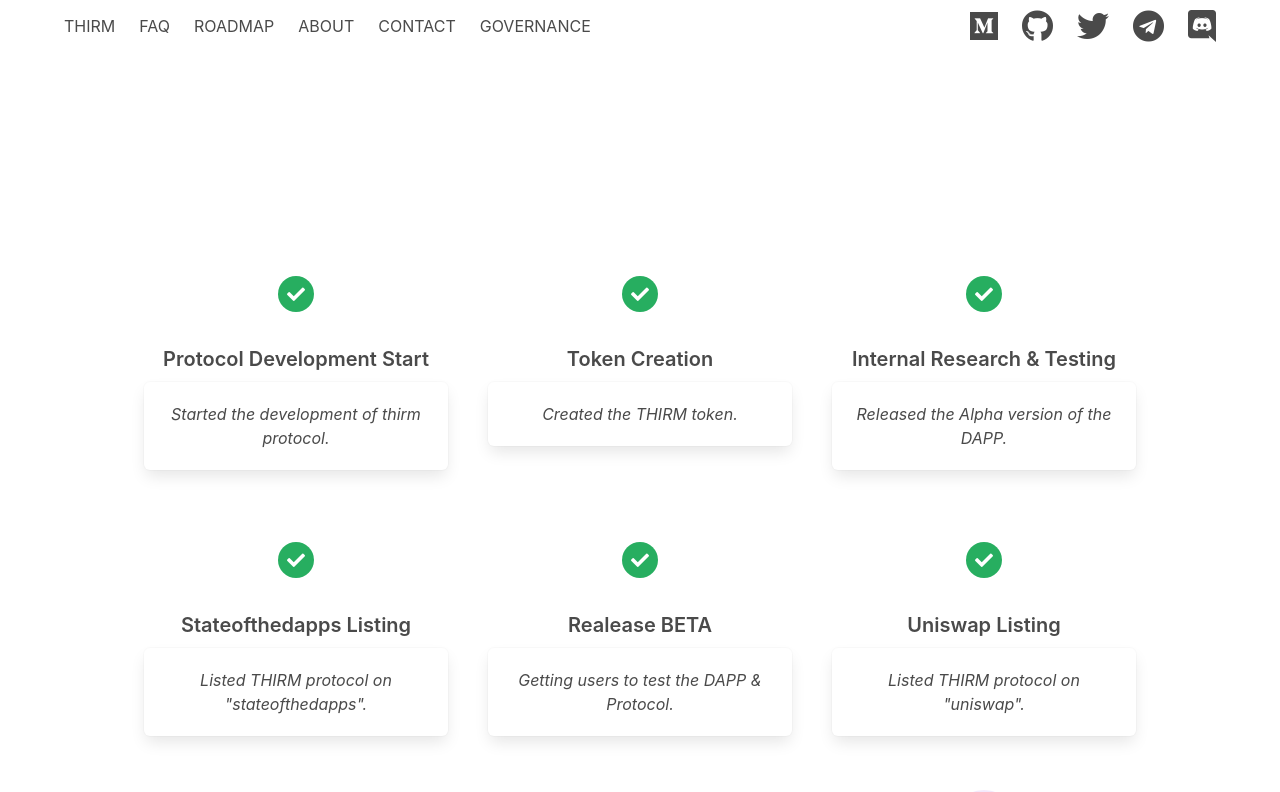
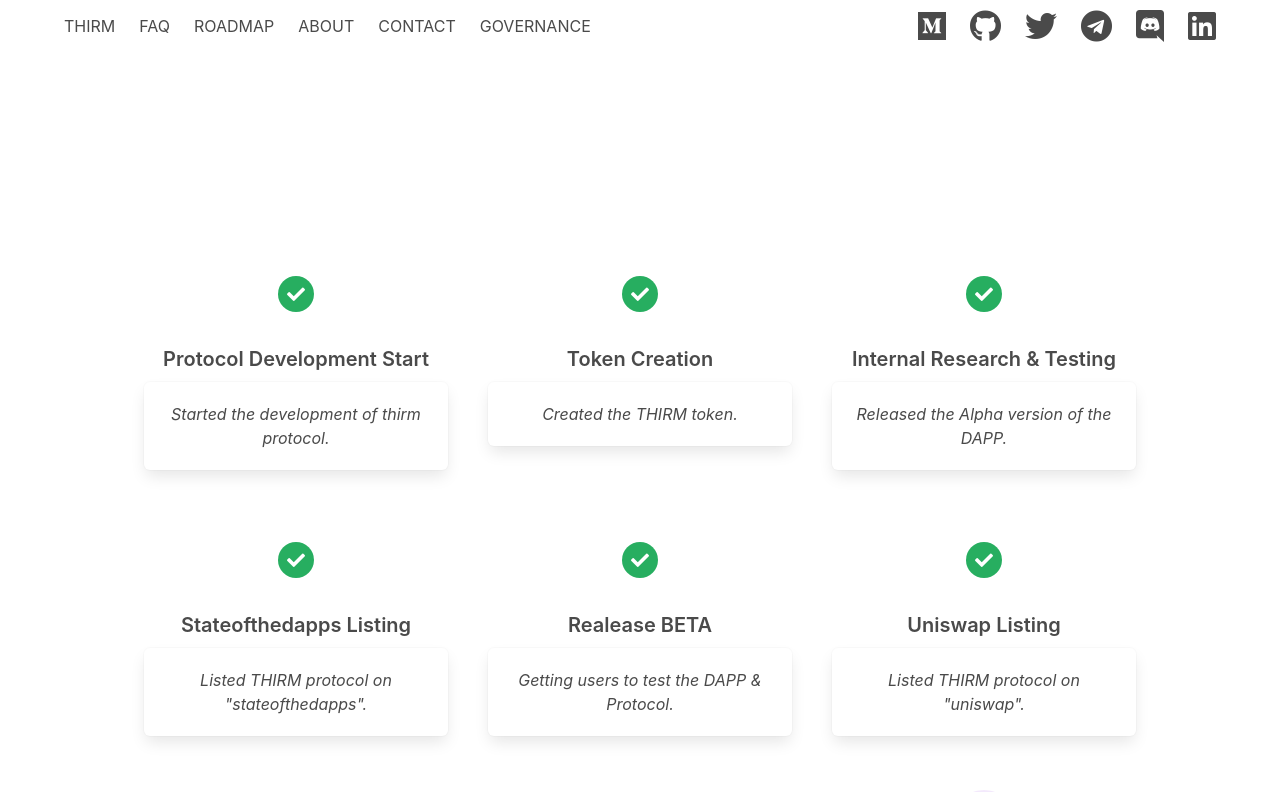
Before and after one commit to SuhailCM/thirmprotocol.github.io, a Vue app: page /roadmap in a window 1280 px wide. Shown: the top 792 px of the page. Built offline with nearby package versions, Linux system fonts and the light colour scheme; some icons are missing; what vue-plugin-load-script would draw is missing.

Commit message:
Update App.vue

```diff
--- a/src/App.vue
+++ b/src/App.vue
@@ -30,6 +30,9 @@
 					<b-navbar-item target="_blank" href="https://discord.gg/sA8AdfF7ac">
 						<i class="fab fa-discord fa-2x"></i>
 					</b-navbar-item>
+					<b-navbar-item target="_blank" href="https://www.linkedin.com/company/thirm/?viewAsMember=true">
+						<i class="fab fa-linkedin fa-2x"></i>
+					</b-navbar-item>
 				</template>
 			</b-navbar>
 		</template>
```
